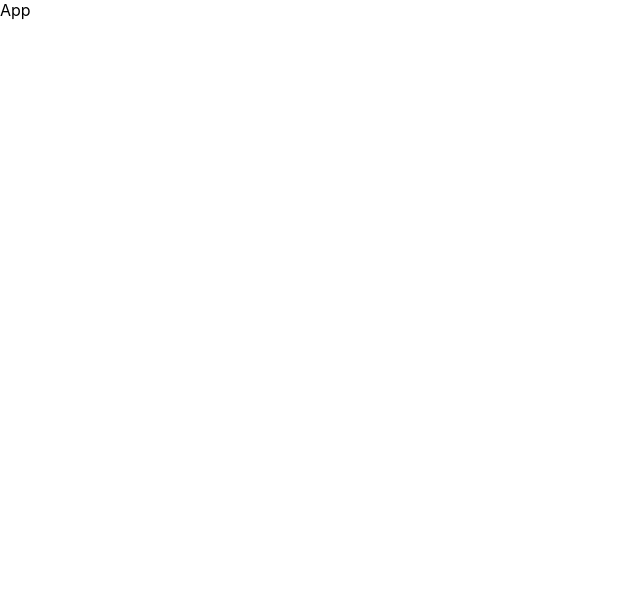
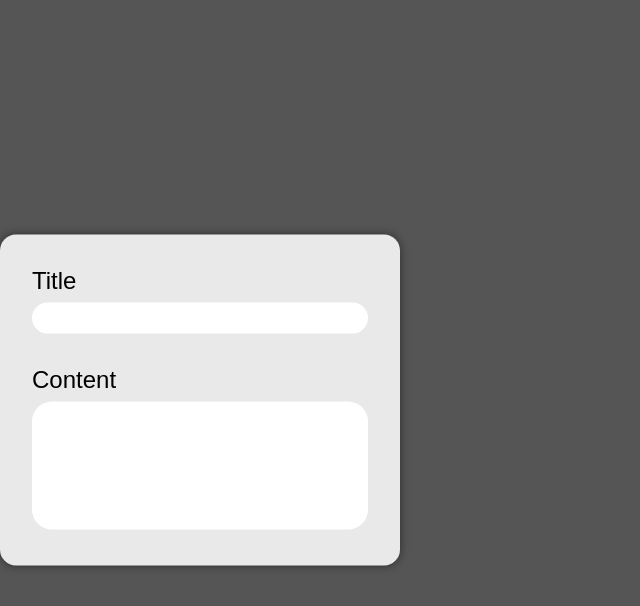
Before and after one commit to SojerSM/note-app-react-firebase, a React (Create React App) app: page / in a window 1280 px wide. Shown: the top 606 px of the page, without its empty margins (0-640 px from the left). Built offline with nearby package versions, Linux system fonts and the light colour scheme.

Commit message:
Project configured for basic directories & files structure, new note component added

```diff
--- a/src/App.js
+++ b/src/App.js
@@ -1,5 +1,13 @@
-function App() {
-  return <div>App</div>;
-}
+import styles from "./App.module.css";
+
+import NewNote from "./components/NewNote";
+
+const App = function () {
+  return (
+    <main className={styles["app"]}>
+      <NewNote />
+    </main>
+  );
+};
 
 export default App;
--- /dev/null
+++ b/src/App.module.css
@@ -0,0 +1,5 @@
+.app {
+  position: realtive;
+  width: 100%;
+  height: 100%;
+}
--- /dev/null
+++ b/src/components/NewNote.js
@@ -0,0 +1,26 @@
+import styles from "./NewNote.module.css";
+
+import Section from "../layout/Section";
+
+const NewNote = function (props) {
+  return (
+    <Section className={styles["form-section"]}>
+      <form>
+        <div>
+          <label htmlFor={"title"}>Title</label>
+          <input type={"text"} id={"title"} className={styles["input"]}></input>
+        </div>
+        <div>
+          <label htmlFor={"content"}>Content</label>
+          <textarea
+            id={"content"}
+            className={styles["input"]}
+            maxLength={250}
+          ></textarea>
+        </div>
+      </form>
+    </Section>
+  );
+};
+
+export default NewNote;
--- /dev/null
+++ b/src/components/NewNote.module.css
@@ -0,0 +1,30 @@
+.form-section {
+  position: fixed;
+  top: 50%;
+  transform: translate(0, -50%);
+  width: 25rem;
+}
+
+.form-section form {
+  display: flex;
+  flex-direction: column;
+  gap: 2rem;
+}
+
+label[for="title"],
+label[for="content"] {
+  font-size: 1.5rem;
+}
+
+.input {
+  font-family: inherit;
+  width: 100%;
+  border: none;
+  border-radius: 20px;
+  padding: 0.5rem;
+  margin-top: 0.5rem;
+}
+
+.input:focus {
+  outline: none;
+}
--- a/src/index.css
+++ b/src/index.css
@@ -1,13 +1,19 @@
-body {
-  margin: 0;
-  font-family: -apple-system, BlinkMacSystemFont, 'Segoe UI', 'Roboto', 'Oxygen',
-    'Ubuntu', 'Cantarell', 'Fira Sans', 'Droid Sans', 'Helvetica Neue',
-    sans-serif;
-  -webkit-font-smoothing: antialiased;
-  -moz-osx-font-smoothing: grayscale;
+* {
+  box-sizing: border-box;
 }
 
-code {
-  font-family: source-code-pro, Menlo, Monaco, Consolas, 'Courier New',
-    monospace;
+html {
+  font-size: 16px;
+  font-family: Arial, Helvetica, sans-serif;
 }
+
+body {
+  background-color: #555555;
+  margin: 0;
+  height: 100vh;
+}
+
+textarea {
+  resize: none;
+  height: 8rem;
+}
--- /dev/null
+++ b/src/layout/Section.js
@@ -0,0 +1,9 @@
+import styles from "./Section.module.css";
+
+const Section = function (props) {
+  const classes = `${styles["section"]} ${props.className}`;
+
+  return <div className={classes}>{props.children}</div>;
+};
+
+export default Section;
--- /dev/null
+++ b/src/layout/Section.module.css
@@ -0,0 +1,6 @@
+.section {
+  background-color: rgb(233, 233, 233);
+  padding: 2rem;
+  border-radius: 1rem;
+  box-shadow: 0 0 8px 1px rgba(0, 0, 0, 0.4);
+}
--- /dev/null
+++ b/src/utils/config.js
@@ -0,0 +1,2 @@
+export default DATABASE_URL =
+  "https://react-note-app-8c49e-default-rtdb.europe-west1.firebasedatabase.app";
```
